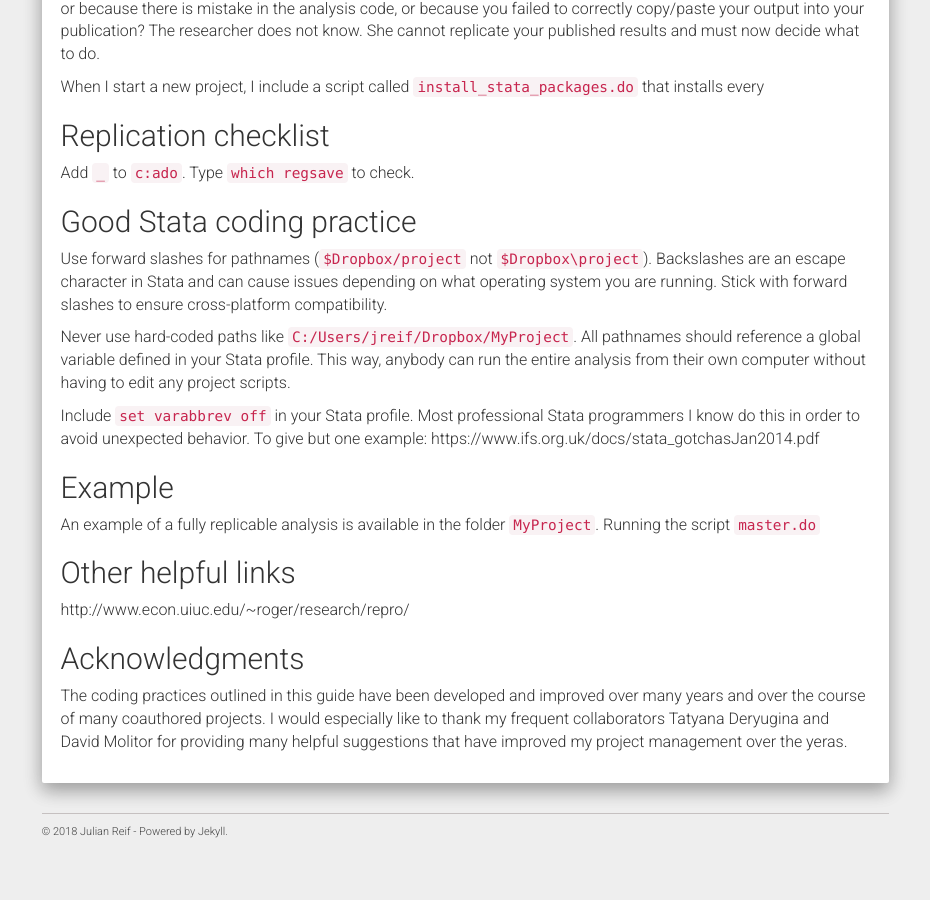
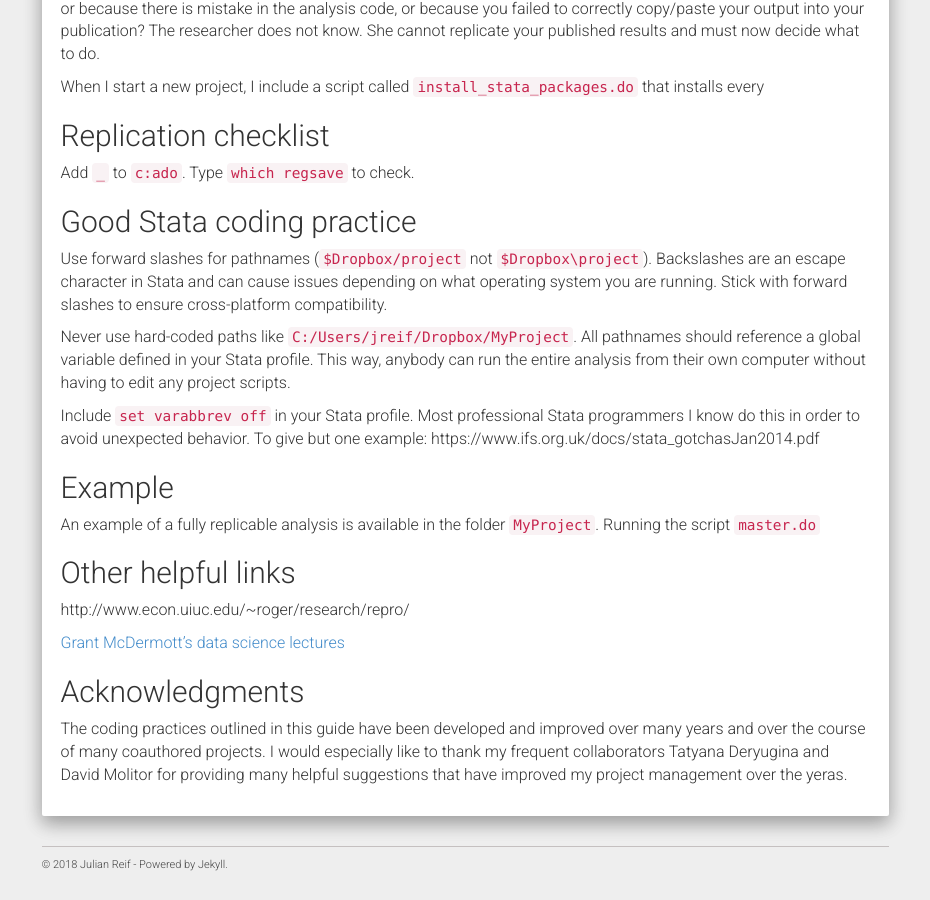
Before and after one commit to reifjulian/reifjulian.github.io, a Jekyll site: the page built from guide.md, in a window 1280 px wide and 900 px high, scrolled down 2966 px. Shown: the whole window, without its empty margins (321-1251 px from the left). Built offline with Jekyll 4.4.1, drawn with Linux system fonts in a browser that asks for light colours; nearby versions of some CDN libraries; comment, search, counter and statistics services are not loaded; before the commit the page ends 3833 px from its top, so only the background shows below that.

Commit message:
Update guide.md

```diff
--- a/guide.md
+++ b/guide.md
@@ -124,6 +124,8 @@ An example of a fully replicable analysis is available in the folder `MyProject`
 
 http://www.econ.uiuc.edu/~roger/research/repro/
 
+[Grant McDermott's data science lectures](https://github.com/uo-ec607/lectures)
+
 ## Acknowledgments
 
 The coding practices outlined in this guide have been developed and improved over many years and over the course of many coauthored projects. I would especially like to thank my frequent collaborators Tatyana Deryugina and David Molitor for providing many helpful suggestions that have improved my project management over the yeras.
```
